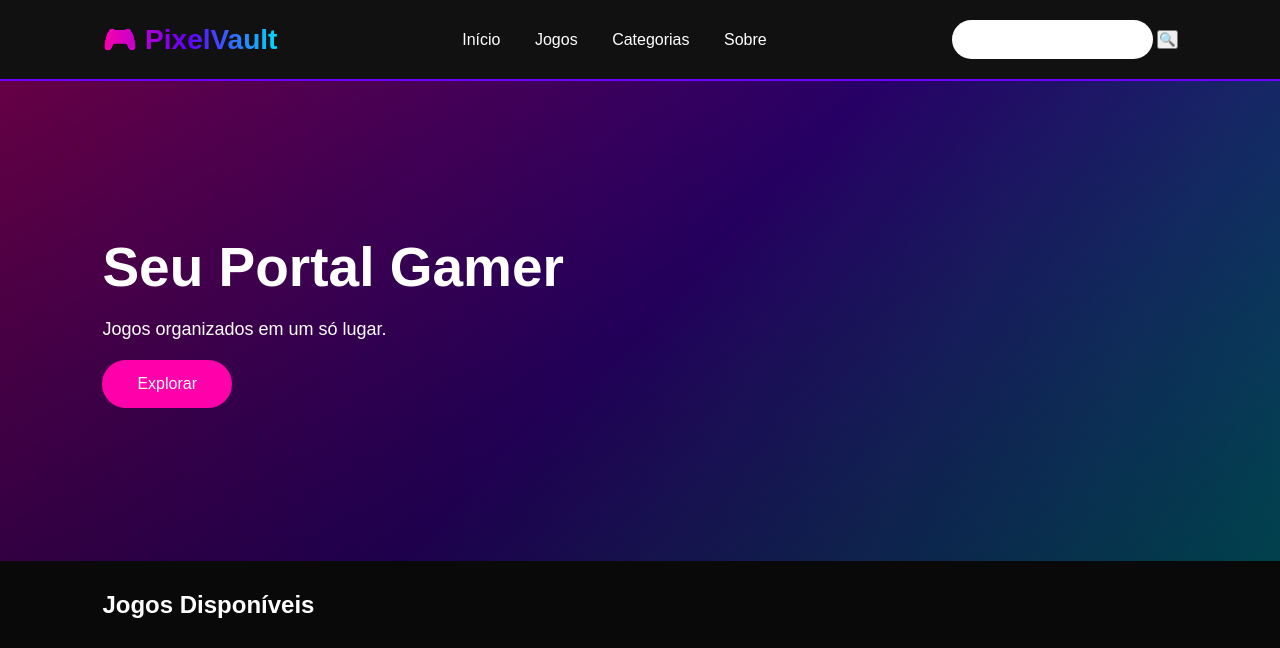
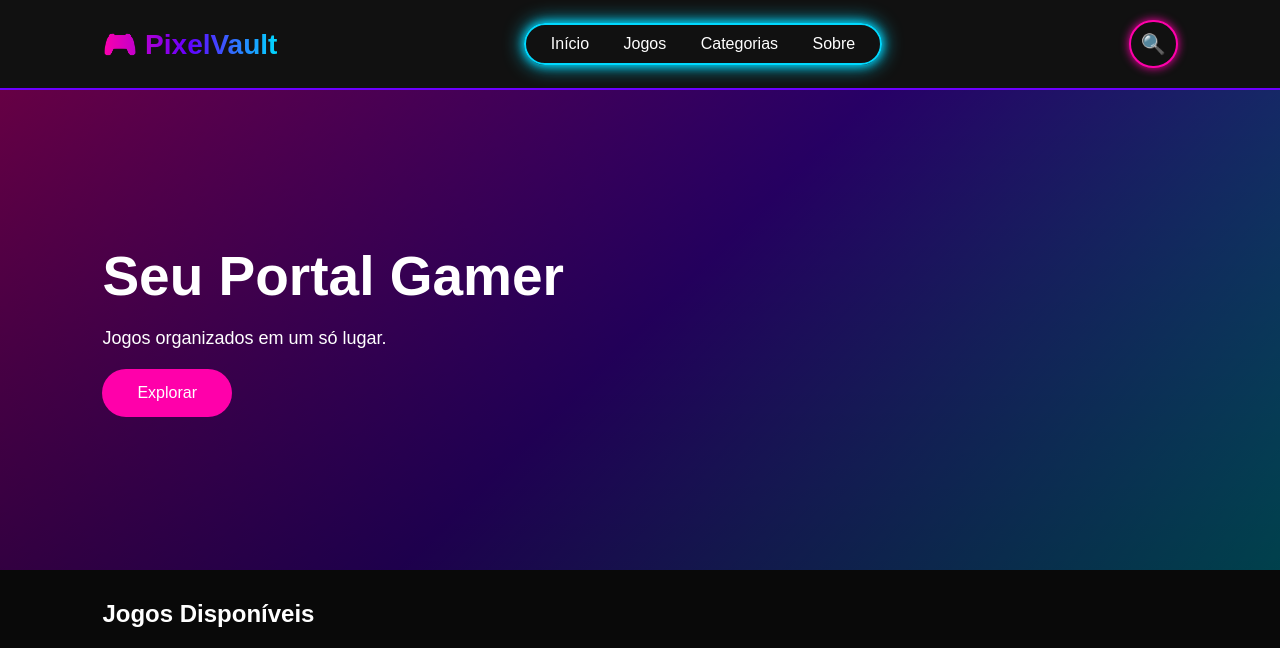
Before and after one commit to Pixel-Vault407/NexusPlay, a plain HTML site: page index.html in a window 1280 px wide. Shown: the top 648 px of the page. Drawn offline with Linux system fonts and the light colour scheme.

Commit message:
Atualizar o style.css

```diff
--- a/style.css
+++ b/style.css
@@ -233,3 +233,82 @@ background:#151515;
 border-radius:20px;
 
 }
+
+.menu{
+
+padding:10px;
+
+border:2px solid #00d9ff;
+
+border-radius:30px;
+
+box-shadow:
+0 0 10px #00d9ff,
+0 0 20px #00d9ff;
+
+}
+
+.menu a{
+
+margin:15px;
+
+}
+
+
+.pesquisa{
+
+display:flex;
+align-items:center;
+
+background:#111;
+
+border:2px solid #ff00aa;
+
+border-radius:30px;
+
+overflow:hidden;
+
+box-shadow:
+0 0 10px #ff00aa;
+
+}
+
+.pesquisa input{
+
+background:transparent;
+
+border:none;
+
+width:0;
+
+padding:0;
+
+color:white;
+
+transition:.4s;
+
+}
+
+.pesquisa:hover input{
+
+width:180px;
+
+padding:10px;
+
+}
+
+.pesquisa button{
+
+background:none;
+
+border:none;
+
+color:white;
+
+padding:10px;
+
+font-size:20px;
+
+cursor:pointer;
+
+}
```
